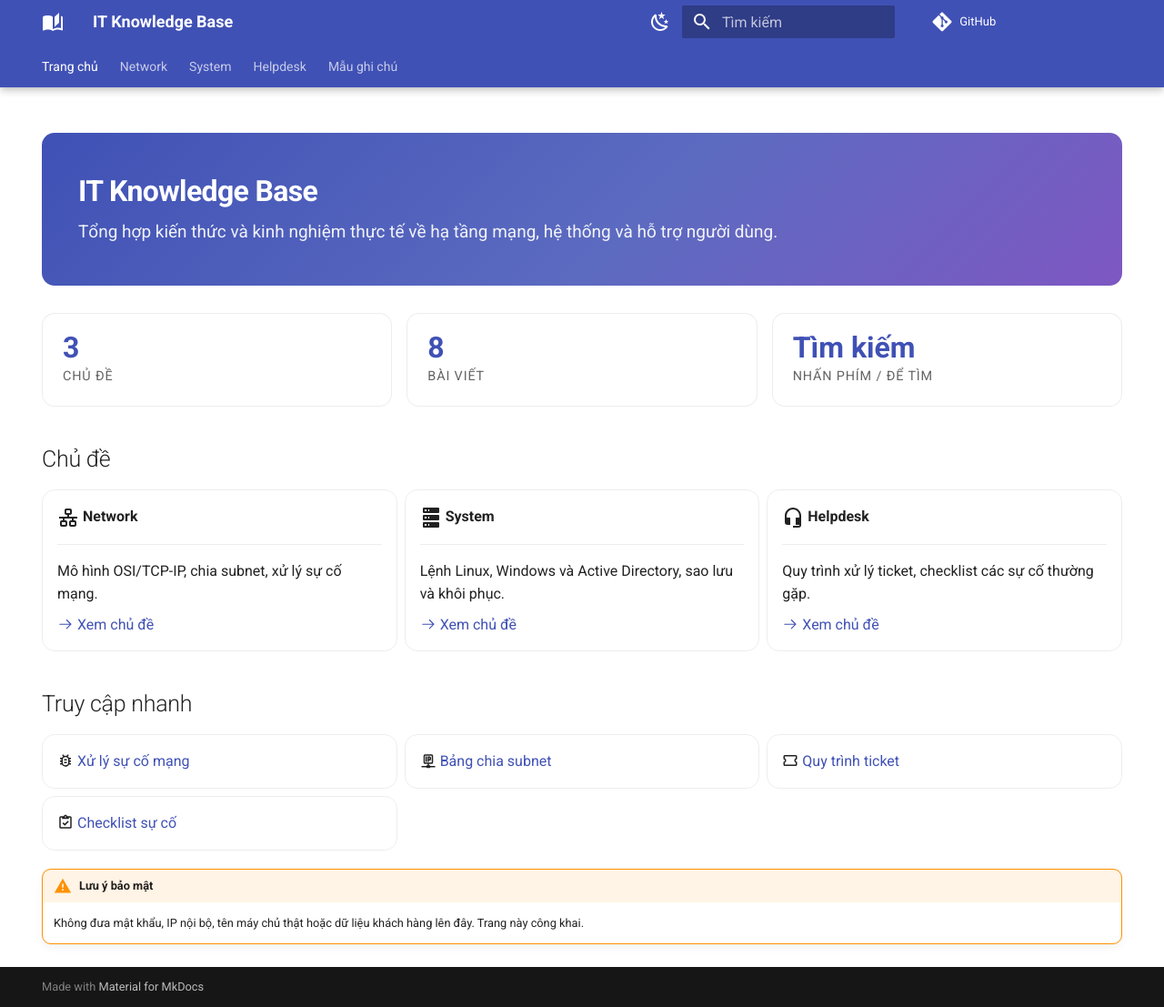
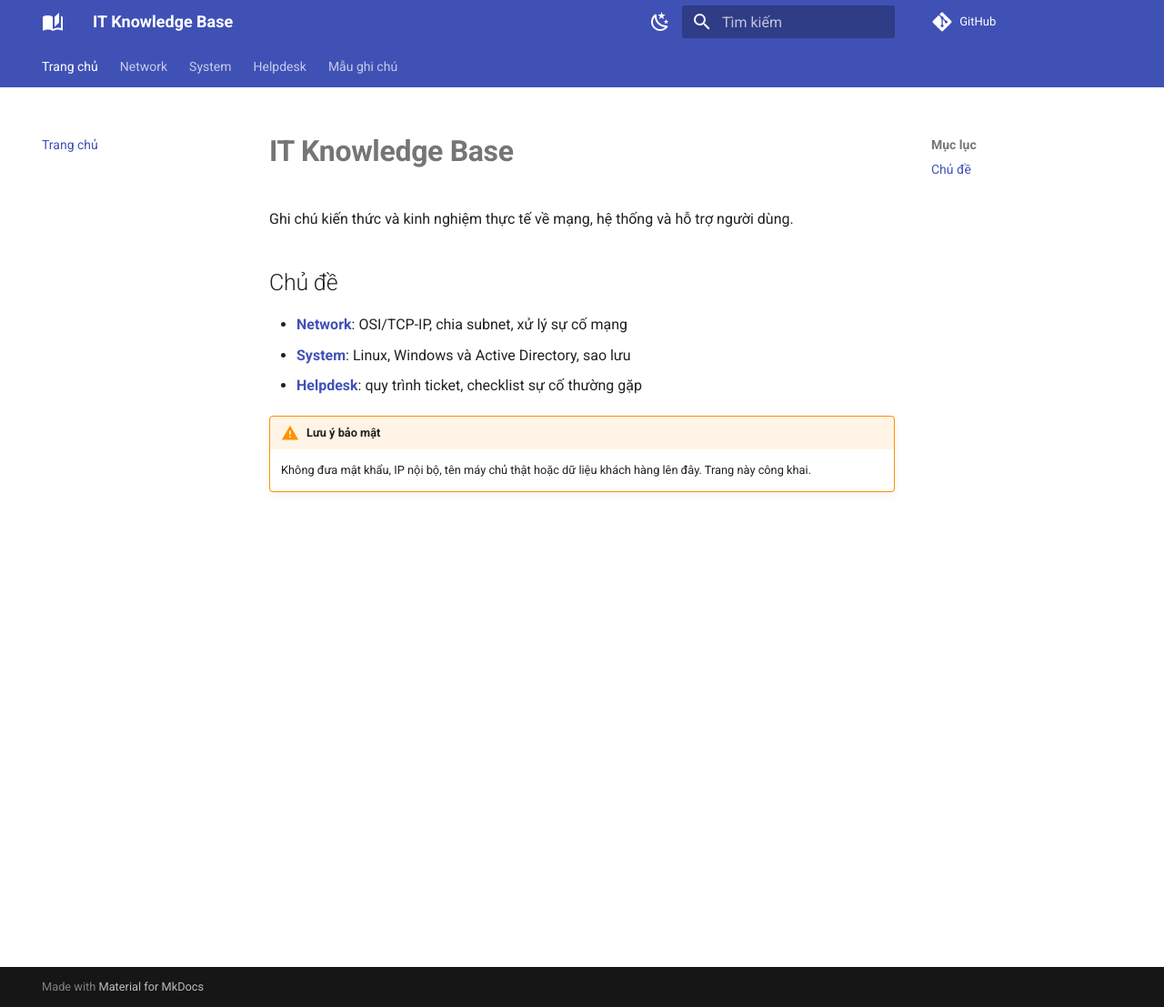
Before and after one commit to hiencrab/knowledge-base, an MkDocs documentation site: the page built from docs/index.md, in a window 1280 px wide and 1107 px high. Shown: the whole window at 91% size. Built offline with MkDocs 1.6.1 and Material for MkDocs 9.7.7, drawn with Linux system fonts in a browser that asks for light colours; comment, search, counter and statistics services are not loaded.

Commit message:
Simplify UI: plain home page and minimal styling
Co-Authored-By: Claude Sonnet 5.5 <noreply@anthropic.com>
Claude-Session: https://claude.ai/code/session_01REYPFK2ZqRUDzzXBan7qwi

```diff
--- a/docs/index.md
+++ b/docs/index.md
@@ -1,63 +1,12 @@
----
-hide:
-  - navigation
-  - toc
----
-
-<div class="kb-hero" markdown>
-
 # IT Knowledge Base
 
-Tổng hợp kiến thức và kinh nghiệm thực tế về hạ tầng mạng, hệ thống và hỗ trợ người dùng.
-
-</div>
-
-<div class="kb-stats">
-  <div class="kb-stat"><strong>3</strong><span>Chủ đề</span></div>
-  <div class="kb-stat"><strong>8</strong><span>Bài viết</span></div>
-  <div class="kb-stat"><strong>Tìm kiếm</strong><span>Nhấn phím / để tìm</span></div>
-</div>
+Ghi chú kiến thức và kinh nghiệm thực tế về mạng, hệ thống và hỗ trợ người dùng.
 
 ## Chủ đề
 
-<div class="grid cards" markdown>
-
--   :material-lan:{ .lg .middle } **Network**
-
-    ---
-
-    Mô hình OSI/TCP-IP, chia subnet, xử lý sự cố mạng.
-
-    [:octicons-arrow-right-24: Xem chủ đề](network/index.md)
-
--   :material-server:{ .lg .middle } **System**
-
-    ---
-
-    Lệnh Linux, Windows và Active Directory, sao lưu và khôi phục.
-
-    [:octicons-arrow-right-24: Xem chủ đề](system/index.md)
-
--   :material-headset:{ .lg .middle } **Helpdesk**
-
-    ---
-
-    Quy trình xử lý ticket, checklist các sự cố thường gặp.
-
-    [:octicons-arrow-right-24: Xem chủ đề](helpdesk/index.md)
-
-</div>
-
-## Truy cập nhanh
-
-<div class="grid cards" markdown>
-
--   :material-bug-outline: [Xử lý sự cố mạng](network/troubleshooting.md)
--   :material-ip-network-outline: [Bảng chia subnet](network/subnetting.md)
--   :material-ticket-outline: [Quy trình ticket](helpdesk/ticket-process.md)
--   :material-clipboard-check-outline: [Checklist sự cố](helpdesk/common-issues.md)
-
-</div>
+- **[Network](network/index.md)**: OSI/TCP-IP, chia subnet, xử lý sự cố mạng
+- **[System](system/index.md)**: Linux, Windows và Active Directory, sao lưu
+- **[Helpdesk](helpdesk/index.md)**: quy trình ticket, checklist sự cố thường gặp
 
 !!! warning "Lưu ý bảo mật"
     Không đưa mật khẩu, IP nội bộ, tên máy chủ thật hoặc dữ liệu khách hàng lên đây. Trang này công khai.
--- a/docs/stylesheets/extra.css
+++ b/docs/stylesheets/extra.css
@@ -1,45 +1,2 @@
-:root { --kb-radius: 14px; }
-
-.md-typeset h1 { font-weight: 700; letter-spacing: -0.02em; }
-
-/* Hero */
-.kb-hero {
-  padding: 2.2rem 2rem;
-  margin: 0 0 1.5rem;
-  border-radius: var(--kb-radius);
-  color: #fff;
-  background: linear-gradient(135deg, #3f51b5 0%, #5c6bc0 55%, #7e57c2 100%);
-}
-.kb-hero h1 { color: #fff; margin: 0 0 .4rem; }
-.kb-hero p { margin: 0; opacity: .92; font-size: .95rem; }
-
-/* Stat tiles */
-.kb-stats { display: grid; grid-template-columns: repeat(auto-fit, minmax(150px, 1fr)); gap: .8rem; margin-bottom: 1.5rem; }
-.kb-stat {
-  padding: 1rem 1.1rem;
-  border-radius: var(--kb-radius);
-  border: 1px solid var(--md-default-fg-color--lightest);
-  background: var(--md-default-bg-color);
-}
-.kb-stat strong { display: block; font-size: 1.6rem; line-height: 1.1; color: var(--md-primary-fg-color); }
-.kb-stat span { font-size: .72rem; text-transform: uppercase; letter-spacing: .06em; opacity: .7; }
-
-/* Cards */
-.md-typeset .grid.cards > ul > li,
-.md-typeset .grid > .card {
-  border-radius: var(--kb-radius);
-  border: 1px solid var(--md-default-fg-color--lightest);
-  transition: transform .15s ease, box-shadow .15s ease, border-color .15s ease;
-}
-.md-typeset .grid.cards > ul > li:hover,
-.md-typeset .grid > .card:hover {
-  transform: translateY(-2px);
-  border-color: var(--md-primary-fg-color);
-  box-shadow: 0 6px 20px rgba(63, 81, 181, .15);
-}
-
-/* Tables and code */
-.md-typeset table:not([class]) { border-radius: 10px; overflow: hidden; font-size: .78rem; }
-.md-typeset table:not([class]) th { background: var(--md-primary-fg-color); color: #fff; }
-.md-typeset pre > code { border-radius: 10px; }
-.md-typeset .admonition, .md-typeset details { border-radius: 10px; }
+.md-typeset h1 { font-weight: 600; }
+.md-typeset table:not([class]) { font-size: .8rem; }
--- a/mkdocs.yml
+++ b/mkdocs.yml
@@ -23,9 +23,7 @@ theme:
         icon: material/weather-sunny
         name: Chuyển sang chế độ sáng
   features:
-    - navigation.instant
     - navigation.tabs
-    - navigation.tabs.sticky
     - navigation.sections
     - navigation.top
     - search.suggest
```
